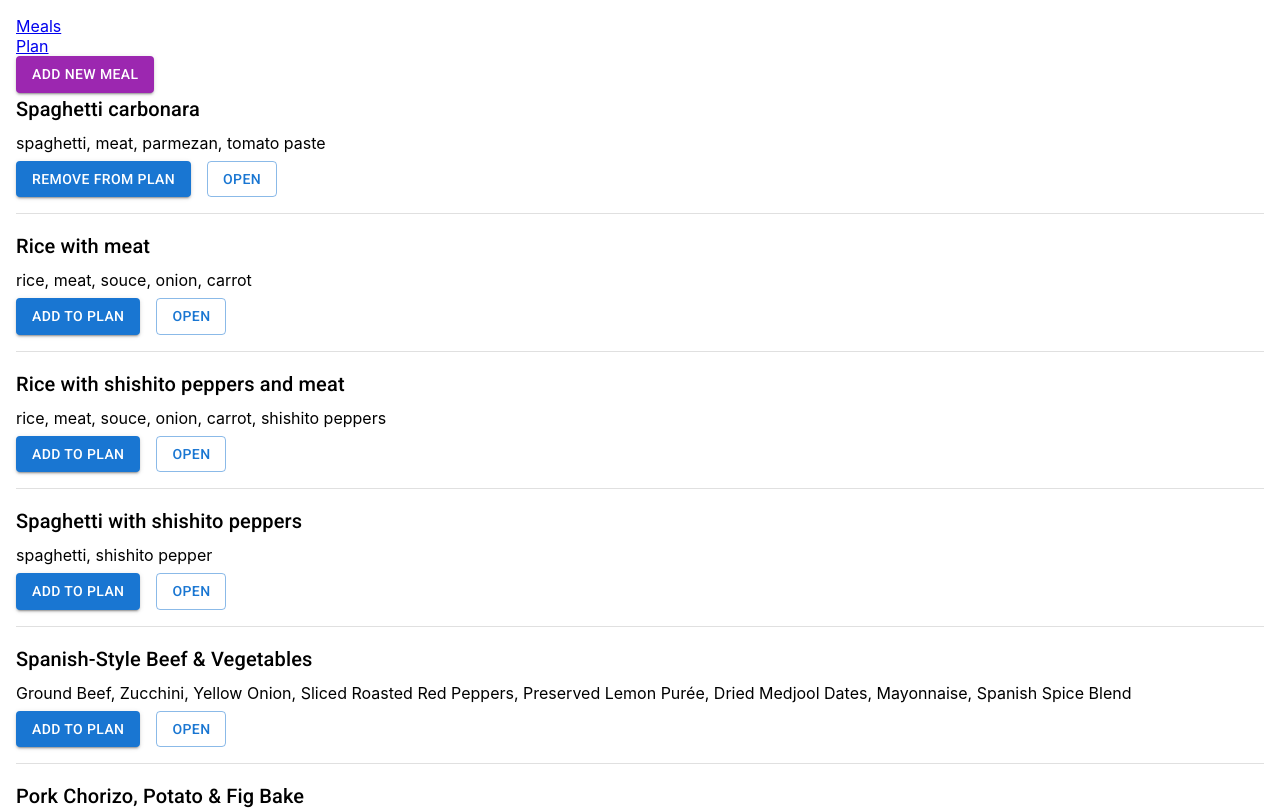
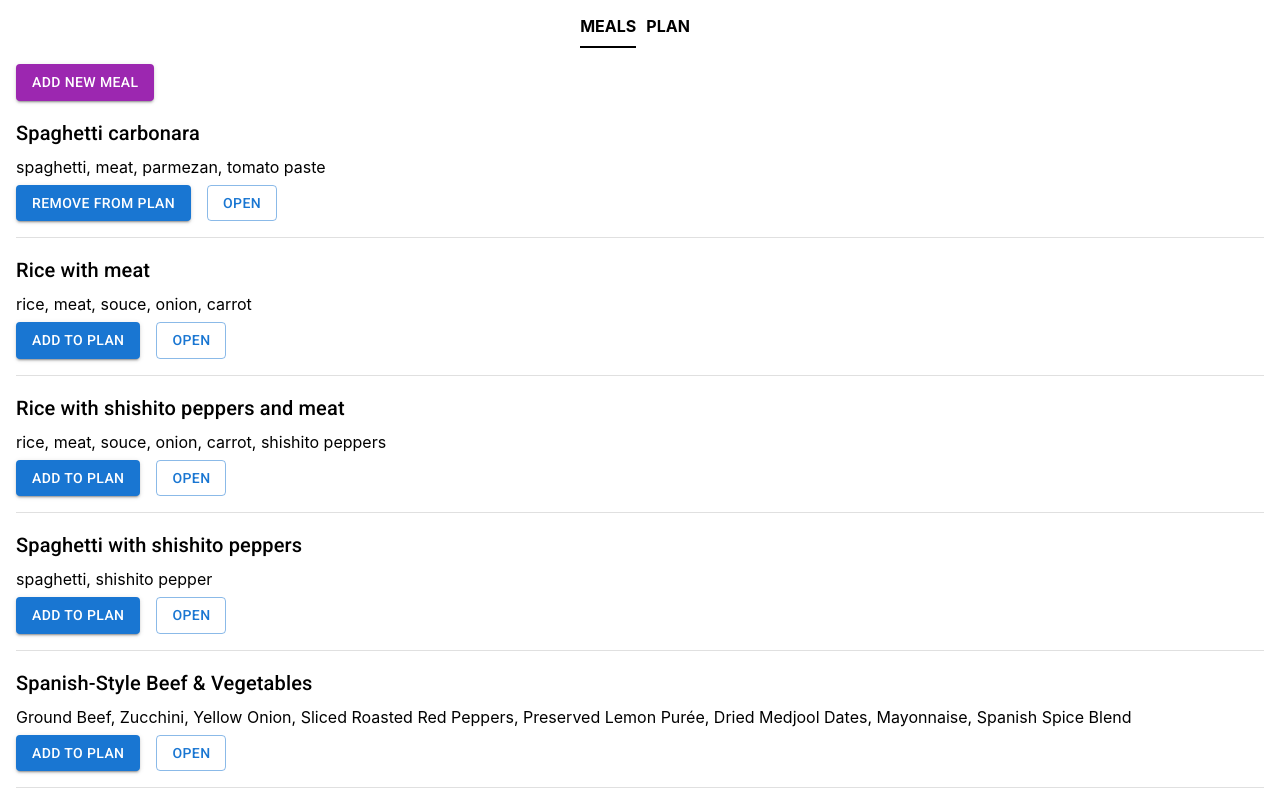
Before and after one commit to alekseevaiana/meals_planner, a React (Create React App) app: page / in a window 1280 px wide. Shown: the top 810 px of the page. Built offline with nearby package versions, Linux system fonts and the light colour scheme.

Commit message:
make active links for home navigation

```diff
--- a/package.json
+++ b/package.json
@@ -5,8 +5,10 @@
   "dependencies": {
     "@emotion/react": "^11.7.1",
     "@emotion/styled": "^11.6.0",
+    "@material-ui/core": "^4.12.3",
     "@mui/icons-material": "^5.2.5",
     "@mui/material": "^5.2.8",
+    "@mui/styles": "^5.3.0",
     "@testing-library/jest-dom": "^5.16.1",
     "@testing-library/react": "^12.1.2",
     "@testing-library/user-event": "^13.5.0",
--- a/src/components/Home.js
+++ b/src/components/Home.js
@@ -1,9 +1,32 @@
 import { Box, Typography } from "@mui/material";
-import { Routes, Route, Link } from "react-router-dom";
+import { makeStyles } from "@material-ui/core/styles";
+
+import { Routes, Route, NavLink } from "react-router-dom";
 import MealsList from "./MealsList";
 import PlanMealsList from "./PlanMealsList";
 
+const useStyles = makeStyles(() => ({
+  headerLinks: {
+    display: "flex",
+    justifyContent: "center",
+    "& a": {
+      color: "black",
+      textDecoration: "none",
+      marginRight: "10px",
+      textTransform: "uppercase",
+      fontWeight: "bold",
+    },
+    "& .active": {
+      borderBottom: "2px solid black",
+    },
+  },
+  linkText: {
+    paddingBottom: "10px",
+  },
+}));
+
 export default function Home({ meals, handlePlanBtn, handleOpenMealBtnClick }) {
+  const classes = useStyles();
   const mealsInPlan = meals.filter((meal) => meal.inPlan === true);
   return (
     <>
@@ -15,12 +38,18 @@ export default function Home({ meals, handlePlanBtn, handleOpenMealBtnClick }) {
           height: "100vh",
         }}
       >
-        <Link to="/">
-          <Box>Meals</Box>
-        </Link>
-        <Link to="/plan">
-          <Box>Plan</Box>
-        </Link>
+        <Box className={classes.headerLinks} sx={{ mb: 2 }}>
+          <NavLink to="/">
+            <Box className={classes.linkText} activeClassName="active">
+              Meals
+            </Box>
+          </NavLink>
+          <NavLink to="/plan">
+            <Box className={classes.linkText} activeClassName="active">
+              Plan
+            </Box>
+          </NavLink>
+        </Box>
         <Routes>
           <Route
             exact
--- a/src/components/MealsList.js
+++ b/src/components/MealsList.js
@@ -14,6 +14,7 @@ export default function MealsList({
         color="secondary"
         component={Link}
         to={"/new_meal"}
+        sx={{ mb: 2 }}
       >
         Add new meal
       </Button>
--- a/src/components/PlanMealsList.js
+++ b/src/components/PlanMealsList.js
@@ -8,7 +8,6 @@ export default function PlanMealsList({
 }) {
   return (
     <>
-      <Typography>My list with plan meals</Typography>
       <MealsList
         meals={meals}
         handlePlanBtn={handlePlanBtn}
--- /dev/null
+++ b/src/theme.js
@@ -0,0 +1,3 @@
+export const theme = createTheme({
+  components: {},
+});
```
Also changed, not shown: 1 other file (tests, documents, lock files or other folders).
